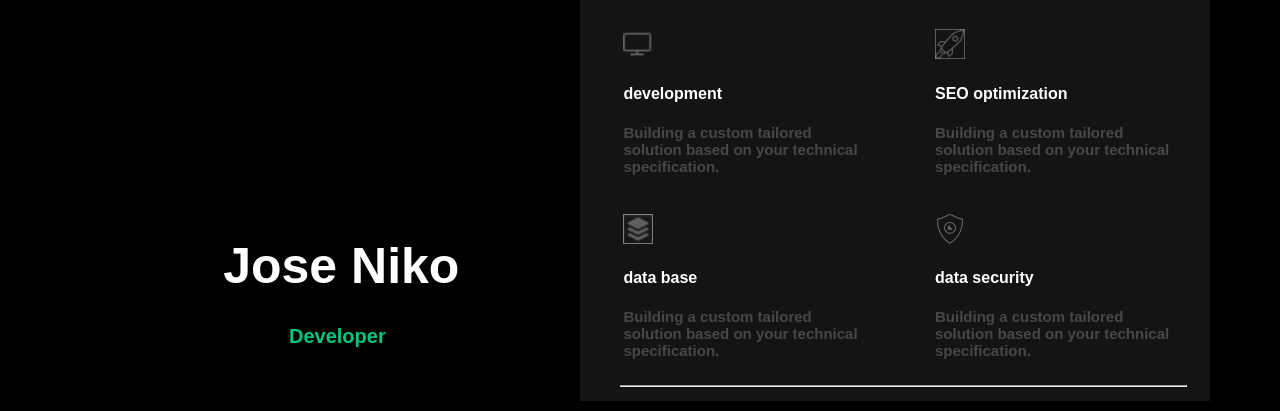
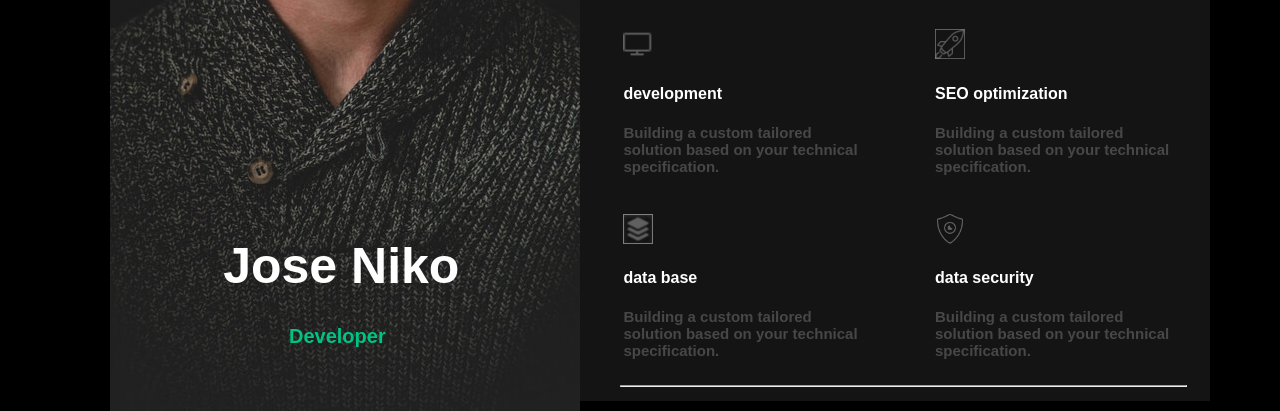
Before and after one commit to HassanRazaFudda/HASSAN-FUDDA.GITHUB.IO, a plain HTML site: page Resume-Assignment/index.html in a window 1280 px wide. Shown: the part 497-908 px from the top of the page. Drawn offline with Linux system fonts and the light colour scheme.

Commit message:
Update style.css

```diff
--- a/Resume-Assignment/styles/style.css
+++ b/Resume-Assignment/styles/style.css
@@ -44,7 +44,7 @@ body{
 {
     width: 470px;
     height: 900px;
-    background-image: url("./images/niko_img.jpg");
+    background-image: url("../images/niko_img.jpg");
     background-repeat: no-repeat;
     position: absolute;
 }
```
